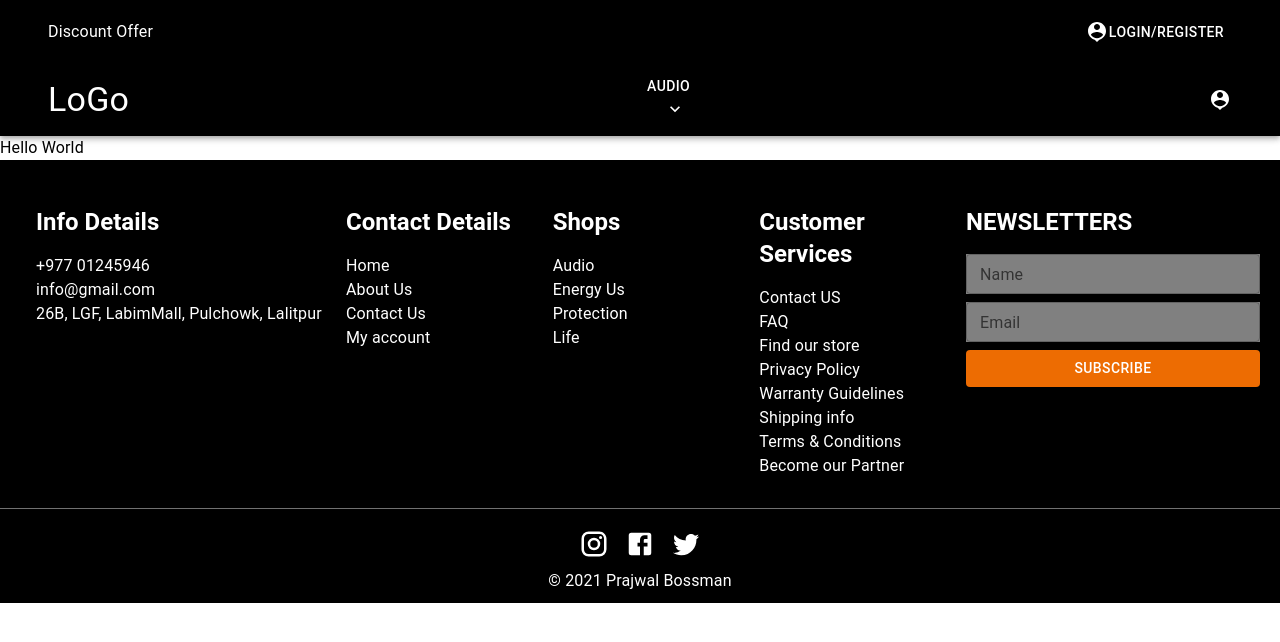
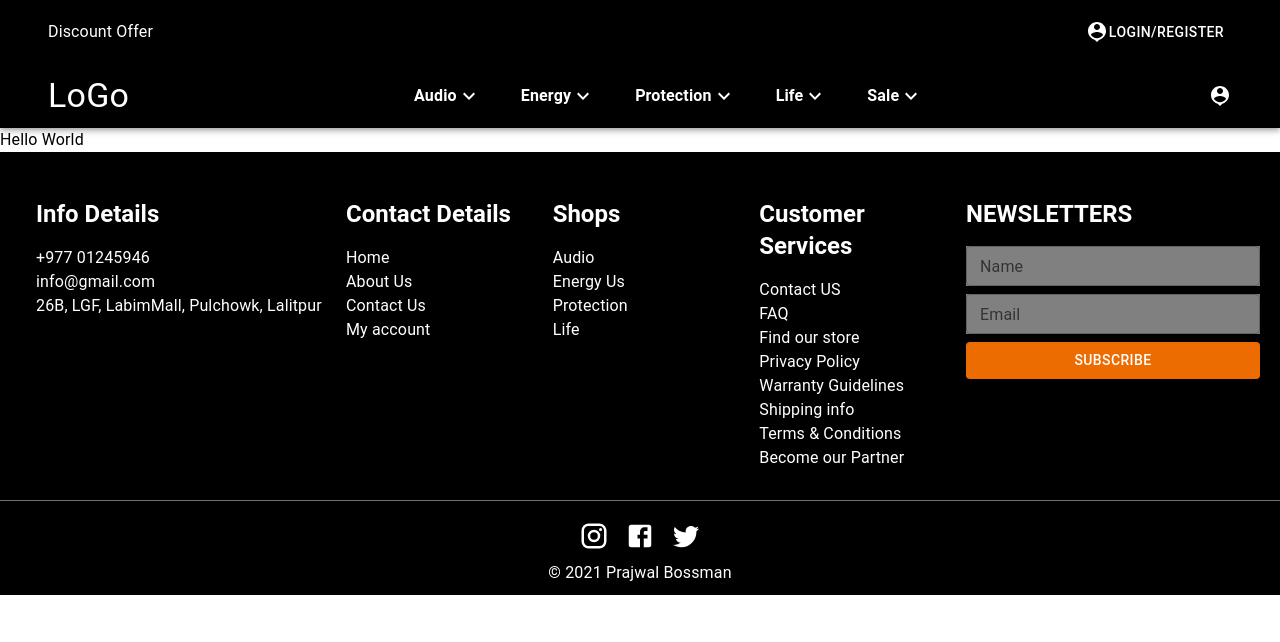
Before and after one commit to HellOr0BEN/React-Ecom-, a React (Create React App) app: page / in a window 1280 px wide. Shown: the top 642 px of the page. Built offline with nearby package versions, Linux system fonts and the light colour scheme.

Commit message:
HeaderMenu

```diff
--- a/src/Compoments/Layout/Header.tsx
+++ b/src/Compoments/Layout/Header.tsx
@@ -1,87 +1,97 @@
 import React from 'react'
-import { Stack, Typography, Button, AppBar, Toolbar, Container,Menu,MenuItem } from '@mui/material'
+import { Stack, Typography, Button, AppBar, Toolbar, Container, Link, Menu, MenuItem } from '@mui/material'
 import PersonPinIcon from '@mui/icons-material/PersonPin';
 import KeyboardArrowDownIcon from '@mui/icons-material/KeyboardArrowDown';
 const Header = () => {
   return (
     <>
-            <AppBar position='static' sx={{ backgroundColor: 'black' }} >
-                <Container maxWidth='xl' >
-
-                    <Toolbar >
-                        <Stack direction={'row'} alignItems='center' justifyContent={'space-between'} width='100% ' >
+      <AppBar position="static" sx={{ backgroundColor: "black" }}>
+        <Container maxWidth="xl">
+          <Toolbar>
+            <Stack
+              direction={"row"}
+              alignItems="center"
+              justifyContent={"space-between"}
+              width="100% "
+            >
               <Typography>Discount Offer</Typography>
-                            <Button variant='text' color='inherit'><PersonPinIcon />Login/Register</Button>
+              <Button variant="text" color="inherit">
+                <PersonPinIcon />
+                Login/Register
+              </Button>
             </Stack>
           </Toolbar>
         </Container>
       </AppBar>
-            <AppBar position='static' sx={{ backgroundColor: 'black' }} >
-                <Container maxWidth='xl' >
+      <AppBar position="static" sx={{ backgroundColor: "black" }}>
+        <Container maxWidth="xl">
           <Toolbar>
-                        <Stack direction={'row'} alignItems='center' justifyContent={'space-between'} width='100% ' >
-                            <Typography variant='h4'>LoGo</Typography>
-                            <Stack direction={'row'} gap={2}>
-                                <AudioMenu/>
-
+            <Stack
+              direction={"row"}
+              alignItems="center"
+              justifyContent={"space-between"}
+              width="100% "
+            >
+              <Typography variant="h4">LoGo</Typography>
+              <Stack direction={"row"} gap={5}>
+                <NavLinks/>
               </Stack>
-                            <PersonPinIcon/>
-
+              <PersonPinIcon />
             </Stack>
-
           </Toolbar>
         </Container>
       </AppBar>
     </>
-
-
-
-    )
+  );
 }
 
 export default Header
 
 
-const AudioMenu = () =>{
-    const [anchorEl, setAnchorEl] = React.useState<null | HTMLElement>(null);
-    const open = Boolean(anchorEl);
-    const handleClick = (event: React.MouseEvent<HTMLButtonElement>) => {
-      setAnchorEl(event.currentTarget);
-    };
-    const handleClose = () => {
-      setAnchorEl(null)
-    };
+const NavLinks = () => {
+  return (
+    <>
+      <Link underline='hover' sx={{color:'white'}}>
+        <Typography  sx={{ color: "white",fontWeight:'bold' }}>
+          <Stack direction={'row'} alignItems='center' sx={{ cursor: 'pointer' }}>
+            Audio
+            <KeyboardArrowDownIcon />
+          </Stack>
+        </Typography>
+      </Link>
+      <Link underline='hover' sx={{color:'white'}}>
+        <Typography sx={{ color: "white",fontWeight:'bold' }}>
+          <Stack direction={'row'} alignItems='center' sx={{ cursor: 'pointer' }}>
+            Energy
+            <KeyboardArrowDownIcon />
+          </Stack>
+        </Typography>
+      </Link>
+      <Link underline='hover' sx={{color:'white'}}>
+        <Typography sx={{ color: "white",fontWeight:'bold' }}>
+          <Stack direction={'row'} alignItems='center' sx={{ cursor: 'pointer' }}>
+            Protection
+            <KeyboardArrowDownIcon />
+          </Stack>
+        </Typography>
+      </Link>
+      <Link underline='hover' sx={{color:'white'}}>
+        <Typography sx={{ color: "white",fontWeight:'bold' }}>
+          <Stack direction={'row'} alignItems='center' sx={{ cursor: 'pointer' }}>
+            Life
+            <KeyboardArrowDownIcon />
+          </Stack>
+        </Typography>
+      </Link>
+      <Link underline='hover' sx={{color:'white'}}>
+        <Typography sx={{ color: "white",fontWeight:'bold' }}>
+          <Stack direction={'row'} alignItems='center' sx={{ cursor: 'pointer' }}>
+            Sale
+            <KeyboardArrowDownIcon />
+          </Stack>
+        </Typography>
+      </Link>
 
-    return (
-      <div>
-        <Button
-          id="basic-button"
-          aria-controls={open ? 'basic-menu' : undefined}
-          aria-haspopup="true"
-          aria-expanded={open ? 'true' : undefined}
-          onMouseOver={handleClick}
-          onMouseLeave={handleClose}
-
-          variant='text'
-          endIcon={<KeyboardArrowDownIcon/>}
-          sx={{color:'white', display: "block", padding: "10px"}}
-
-        >
-          Audio
-        </Button>
-        <Menu
-          id="basic-menu"
-          anchorEl={anchorEl}
-          open={open}
-          onClose={handleClose}
-          MenuListProps={{
-            'aria-labelledby': 'basic-button',
-          }}
-        >
-          <MenuItem onClick={handleClose}>Profile</MenuItem>
-          <MenuItem onClick={handleClose}>My account</MenuItem>
-          <MenuItem onClick={handleClose}>Logout</MenuItem>
-        </Menu>
-      </div>
-    );
+    </>
+  )
 }
```
Lines whose indentation alone changed are shown as unchanged.
